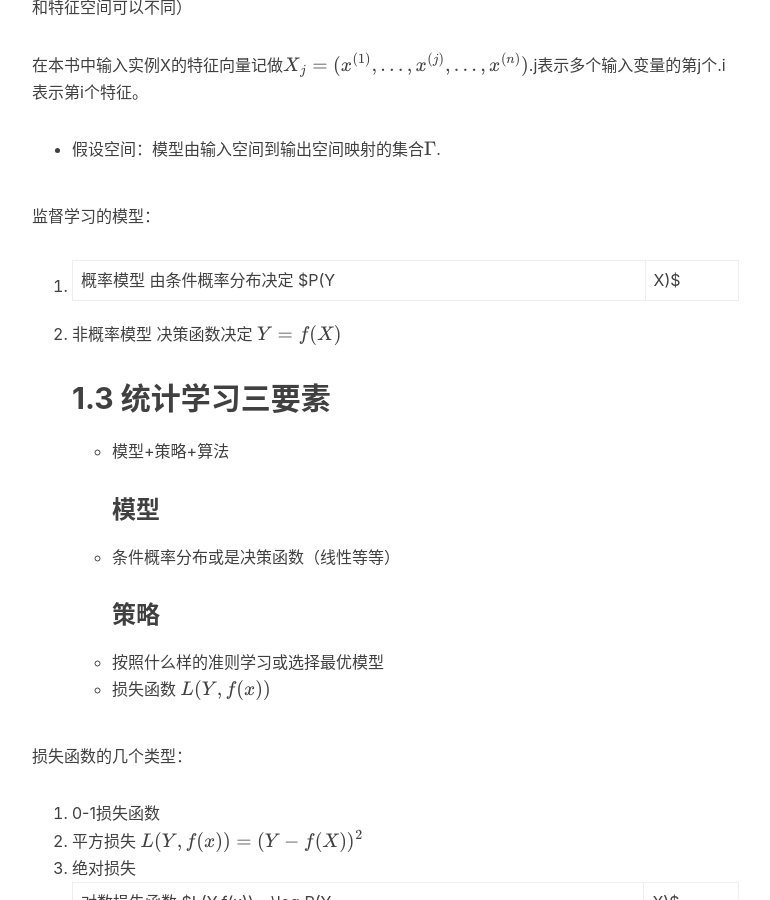
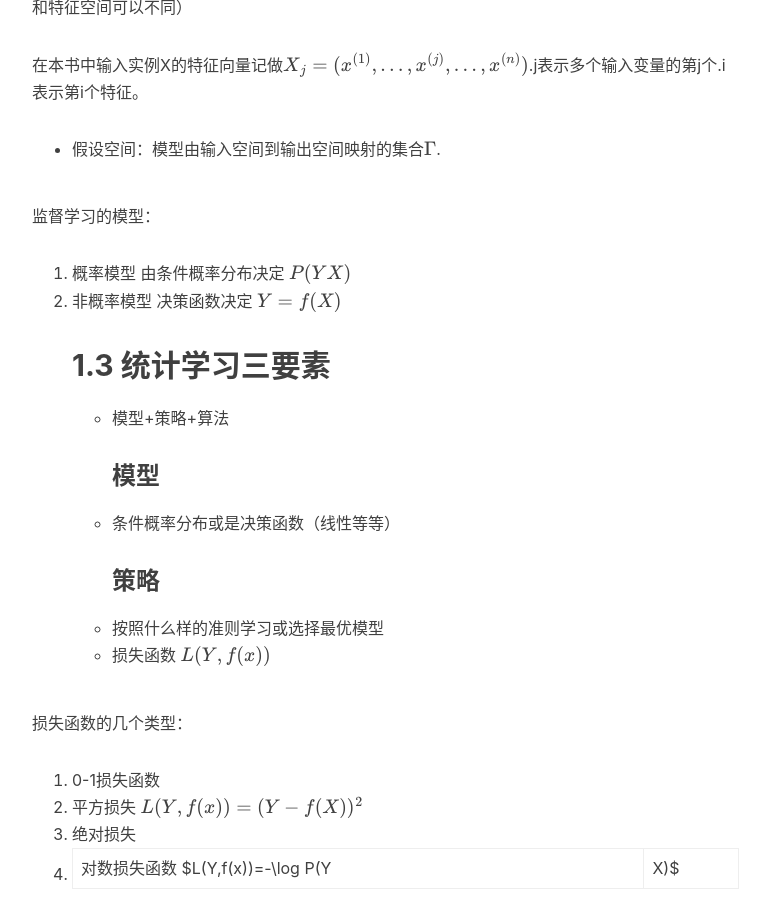
Before and after one commit to ChunhanLi/ChunhanLi.github.io, a Jekyll site: the page built from _posts/2018-09-23-统计学习方法（1）.md, in a window 1280 px wide and 900 px high, scrolled down 939 px. Shown: the whole window, without its empty margins (233-1003 px from the left). Built offline with Jekyll 4.4.1, drawn with Linux system fonts in a browser that asks for light colours; nearby versions of some CDN libraries; formulas are drawn with MathJax 3; comment, search, counter and statistics services are not loaded.

```diff
--- a/_posts/2018-09-23-统计学习方法（1）.md
+++ b/_posts/2018-09-23-统计学习方法（1）.md
@@ -23,7 +23,7 @@ tags:
 - 假设空间：模型由输入空间到输出空间映射的集合$\Gamma$.
 
 监督学习的模型：
-1. 概率模型 由条件概率分布决定 $P(Y|X)$
+1. 概率模型 由条件概率分布决定 $P(YX)$
 2. 非概率模型 决策函数决定 $Y=f(X)$
 ## 1.3 统计学习三要素
 - 模型+策略+算法
```
